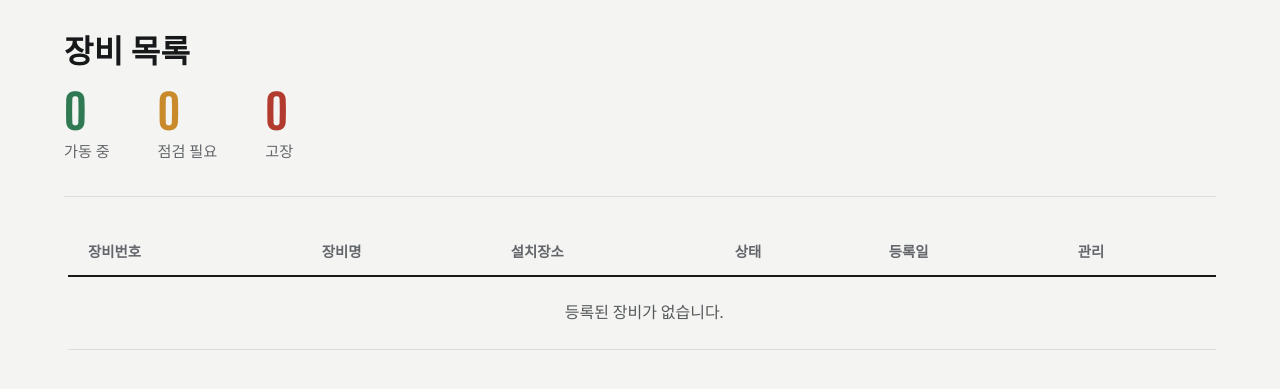
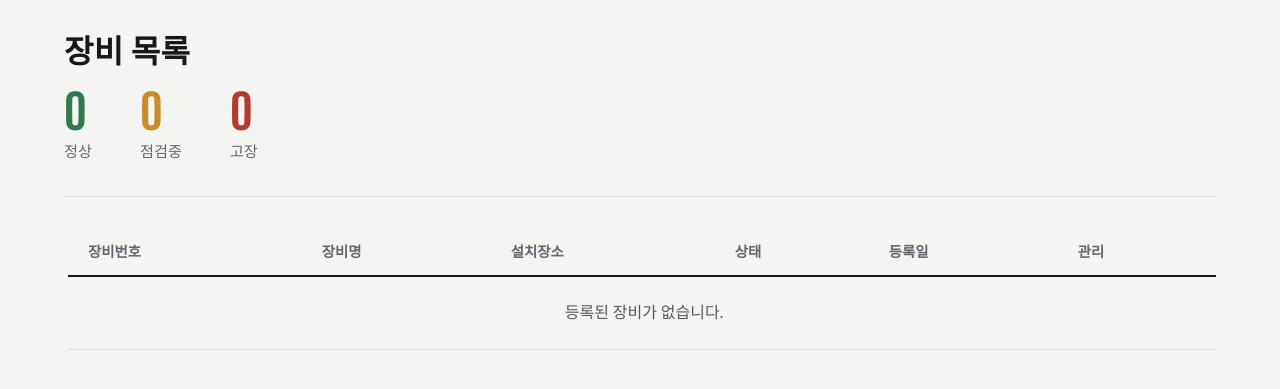
Before and after one commit to cnrkddl/equipment_crud, a Flask app: page /equipment in a window 1280 px wide. Shown: the part 85-474 px from the top of the page. Run offline with Flask 3, Linux system fonts and the light colour scheme; data that the repository does not hold is empty; some libraries are stand-ins or nearby versions.

Commit message:
fix: 목록 화면 통계 라벨을 실제 상태값과 일치시킴
Co-Authored-By: Claude Sonnet 5 <noreply@anthropic.com>

```diff
--- a/templates/equipment_list.html
+++ b/templates/equipment_list.html
@@ -10,11 +10,11 @@
 <div class="fleet-summary">
   <div class="stat">
     <span class="stat__value stat__value--ok">{{ ok_count }}</span>
-    <span class="stat__label">가동 중</span>
+    <span class="stat__label">정상</span>
   </div>
   <div class="stat">
     <span class="stat__value stat__value--pending">{{ pending_count }}</span>
-    <span class="stat__label">점검 필요</span>
+    <span class="stat__label">점검중</span>
   </div>
   <div class="stat">
     <span class="stat__value stat__value--fault">{{ fault_count }}</span>
```
